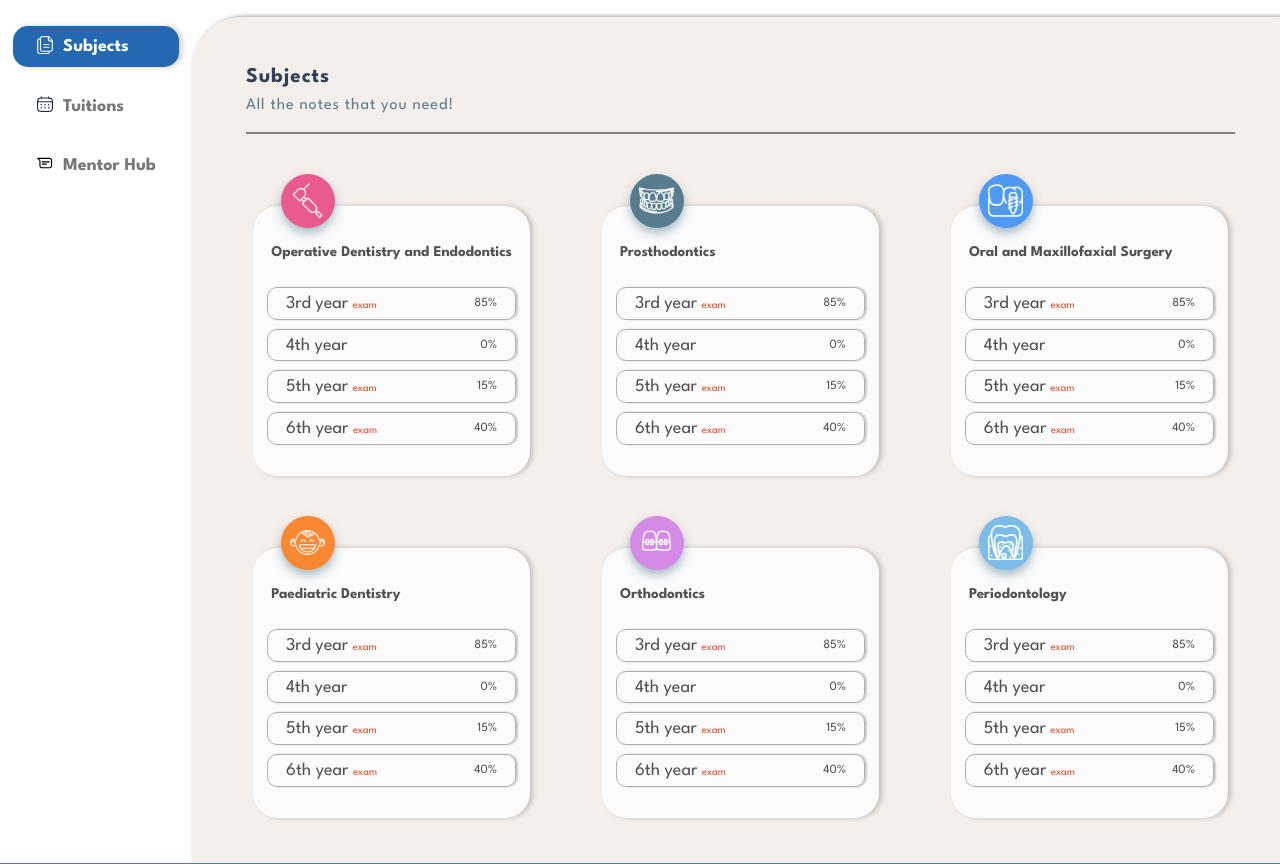
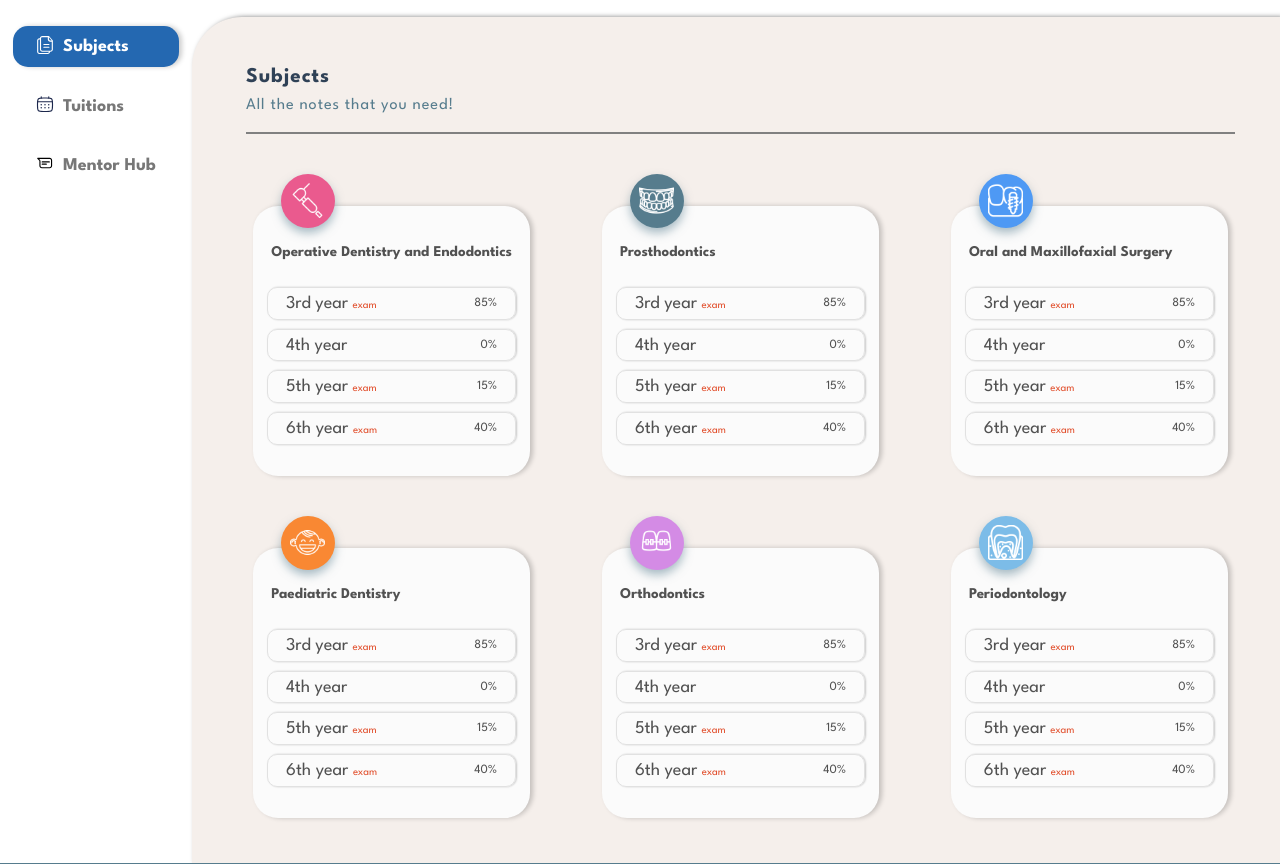
Before and after one commit to AndonGoshev/odontopedia, a Django app: page /dashboard/ in a window 1280 px wide. Shown: the part 82-946 px from the top of the page. Run offline with Django 5.2, Linux system fonts and the light colour scheme; the visitor is signed in with stand-in values (Sample User, id 1); some libraries are stand-ins or nearby versions; some web fonts are replaced.

Commit message:
dashboard under construction

```diff
--- a/static/css/dashboard/subjects.css
+++ b/static/css/dashboard/subjects.css
@@ -84,11 +84,11 @@
 
 .year-item {
     width: 100%;
-    border: 1px solid #b3aeae;
+    border: 1px solid #e1e1e1;
     border-radius: 10px;
     padding: 0.1em 1em;
     color: #515151;
-    box-shadow: 2px 0 2px rgba(0, 0, 0, 0.2);
+    box-shadow: 1px 0 2px rgba(0, 0, 0, 0.2);
     display: flex;
     justify-content: space-between;
     align-items: center;
```
